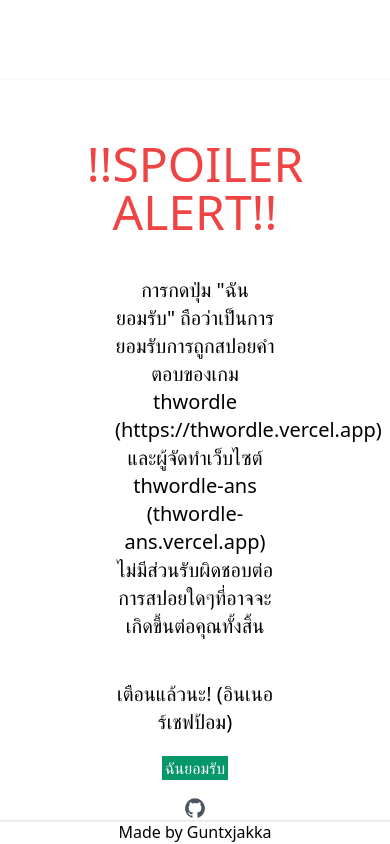
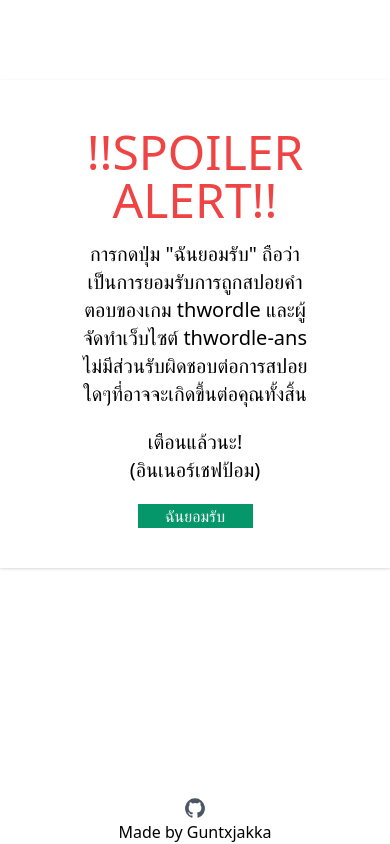
Before and after one commit to gxjakkap/thwordle-ans, a Nuxt app: page / in a window 390 px wide. Built offline with nearby package versions, Linux system fonts and the light colour scheme.

Commit message:
modify modal for small screen

```diff
--- a/components/Modal.vue
+++ b/components/Modal.vue
@@ -4,29 +4,76 @@
       <section class="relative px-20 py-10 w-full">
         <div class="flex text-center justify-center">
           <h1
-            class="text-5xl text-center justify-center flex py-5 text-red-500"
+            class="
+              text-5xl text-center
+              justify-center
+              flex
+              py-2
+              mb-2
+              lg:mb-5
+              text-red-500
+              sm:py-3
+              md:py-5
+              lg:py-5
+              xl:py-5
+              2xl:py-5
+            "
           >
             !!SPOILER ALERT!!
           </h1>
         </div>
 
         <p
-          class="text-xl text-center justify-center ml-auto mr-auto py-5 w-3/5"
+          class="
+            text-xl text-center
+            justify-center
+            ml-auto
+            mr-auto
+            w-full
+            sm:w-4/5
+            md:w-4/5
+            lg:w-3/5
+            xl:w-3/5
+            2xl:w-3/5
+            break-words
+          "
         >
           การกดปุ่ม "ฉันยอมรับ" ถือว่าเป็นการยอมรับการถูกสปอยคำตอบของเกม
-          thwordle (https://thwordle.vercel.app) และผู้จัดทำเว็บไซต์
-          thwordle-ans (thwordle-ans.vercel.app)
+          thwordle และผู้จัดทำเว็บไซต์ thwordle-ans
           ไม่มีส่วนรับผิดชอบต่อการสปอยใดๆที่อาจจะเกิดขึ้นต่อคุณทั้งสิ้น
         </p>
         <p
-          class="text-xl text-center justify-center ml-auto mr-auto py-5 w-3/5"
+          class="
+            text-xl text-center
+            justify-center
+            ml-auto
+            mr-auto
+            py-5
+            w-full
+            sm:w-4/5
+            md:w-4/5
+            lg:w-3/5
+            xl:w-3/5
+            2xl:w-3/5
+          "
         >
-          เตือนแล้วนะ! (อินเนอร์เชฟป้อม)
+          เตือนแล้วนะ! <br />(อินเนอร์เชฟป้อม)
         </p>
         <div class="flex text-center justify-center">
           <button
             type="button"
-            class="bg-green-600 text-white justify-center mr-auto ml-auto w-1/4"
+            class="
+              bg-green-600
+              text-white
+              justify-center
+              mr-auto
+              ml-auto
+              w-1/2
+              sm:w-1/3
+              md:w-1/4
+              lg:w-1/4
+              2xl:w-1/4
+            "
             @click="close"
           >
             ฉันยอมรับ
--- a/pages/index.vue
+++ b/pages/index.vue
@@ -1,10 +1,7 @@
 <template>
   <div class="flex justify-center pt-20">
-    <Modal v-show="isModalVisible" @close="closeModal" />
-    <div
-      class="fixed items-top overflow-hidden text-center"
-      v-show="!isModalVisible"
-    >
+    <Modal v-if="isModalVisible" @close="closeModal" />
+    <div class="fixed items-top overflow-hidden text-center" v-else>
       <div class="flex text-center justify-center">
         <h1 class="text-5xl text-center flex py-5">thwordle-answer</h1>
       </div>
```
